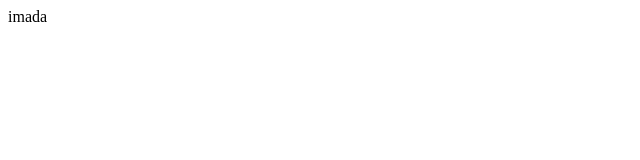
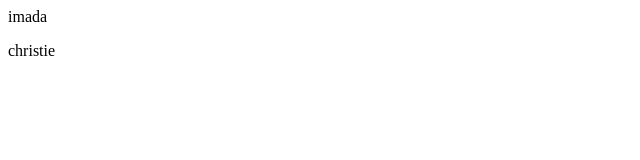
Before and after one commit to imada4911/git_tutorial, a plain HTML site: page index.html in a window 1280 px wide. Shown: the full height of the page, 0-640 px from the left. Drawn offline with Linux system fonts and the light colour scheme.

Commit message:
git diffを記入

```diff
--- a/index.html
+++ b/index.html
@@ -7,5 +7,6 @@
 </head>
 <body>
     imada
+    <p>christie</p>
 </body>
 </html>
```
